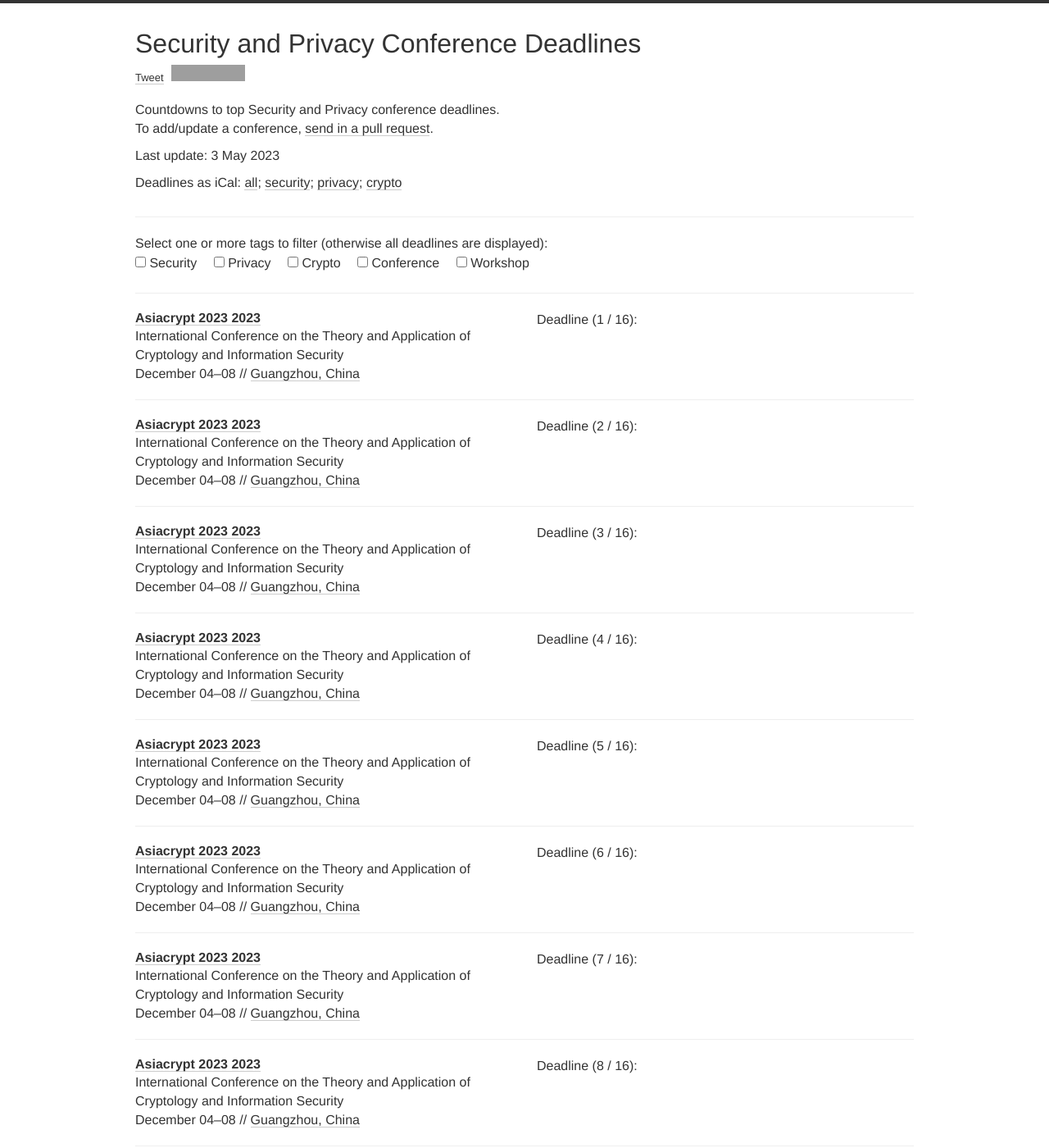
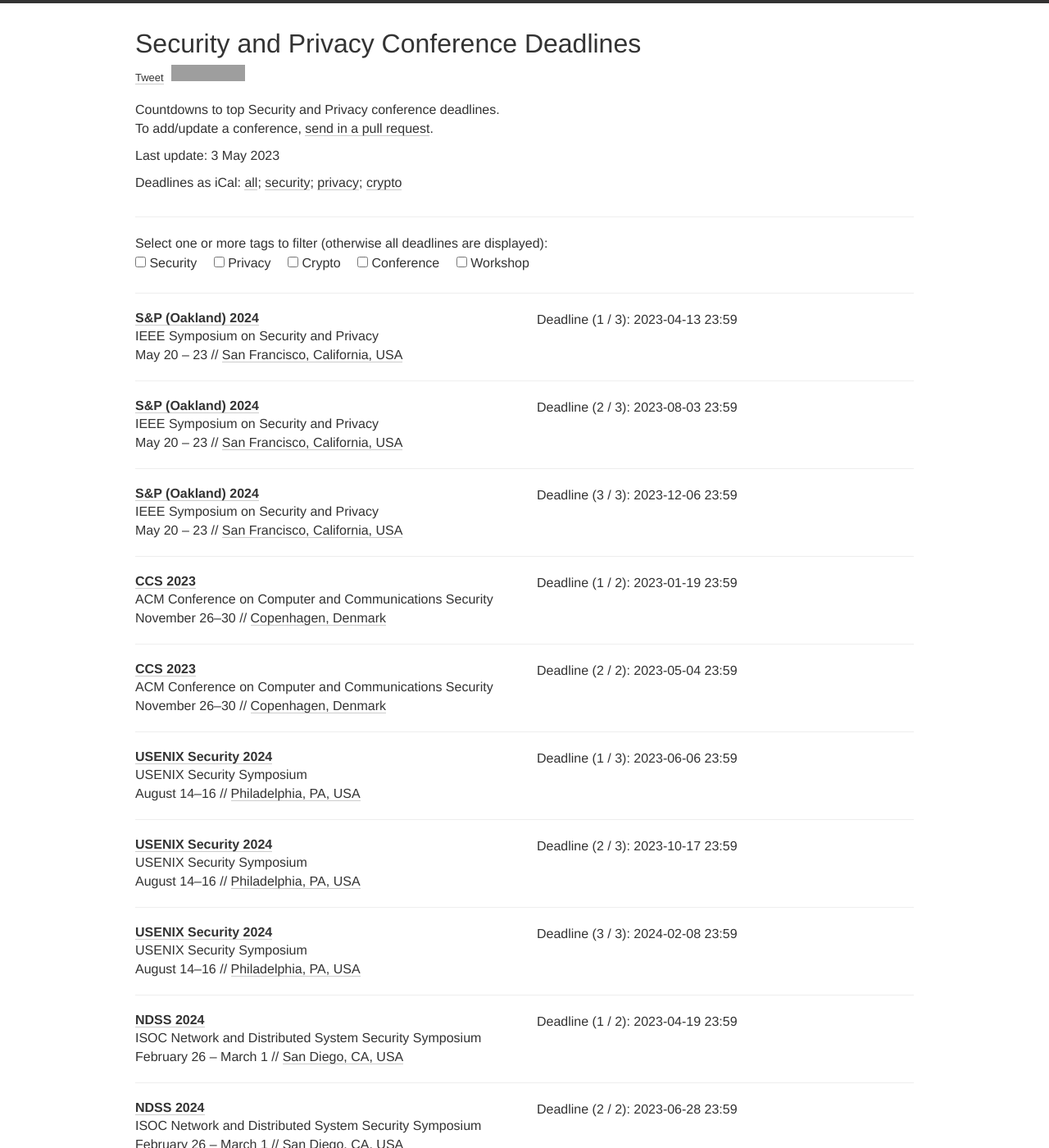
Before and after one commit to sec-deadlines/sec-deadlines.github.io, a Jekyll site: the page built from index.html, in a window 1280 px wide and 1400 px high. Shown: the whole window at 82% size. Built offline with Jekyll 4.4.1, drawn with Linux system fonts in a browser that asks for light colours; nearby versions of some CDN libraries; comment, search, counter and statistics services are not loaded; some of the changed text lies outside the part shown; grey boxes are pictures that could not be loaded.

Commit message:
Merge into previous asiacrypt

```diff
--- a/_data/conferences.yml
+++ b/_data/conferences.yml
@@ -1,16 +1,6 @@
 ---
 
  # Security and Privacy
-
-- name: Asiacrypt 2023
-  description: International Conference on the Theory and Application of Cryptology and Information Security
-  year: 2023
-  link: https://asiacrypt.iacr.org/2023/
-  deadline: "2023-05-26 11:59"
-  timezone: Etc/UTC
-  date: December 04-08
-  place: Guangzhou, China
-  tags: [CRYPTO, CONF]
 
 - name: S&P (Oakland)
   year: 2024
@@ -273,12 +263,12 @@
 
 - name: Asiacrypt
   description: International Conference on the Theory and Application of Cryptology and Information Security
-  year: 2022
-  link: https://asiacrypt.iacr.org/2022/
-  deadline: ["2022-05-27 11:59"]
+  year: 2023
+  link: https://asiacrypt.iacr.org/2023/
+  deadline: ["2023-05-26 11:59"]
   timezone: Etc/UTC
-  date: December 5-9
-  place: Taipei, Taiwan
+  date: December 4-8
+  place: Guangzhou, China
   tags: [CRYPTO, CONF]
 
 - name: AFT
```
